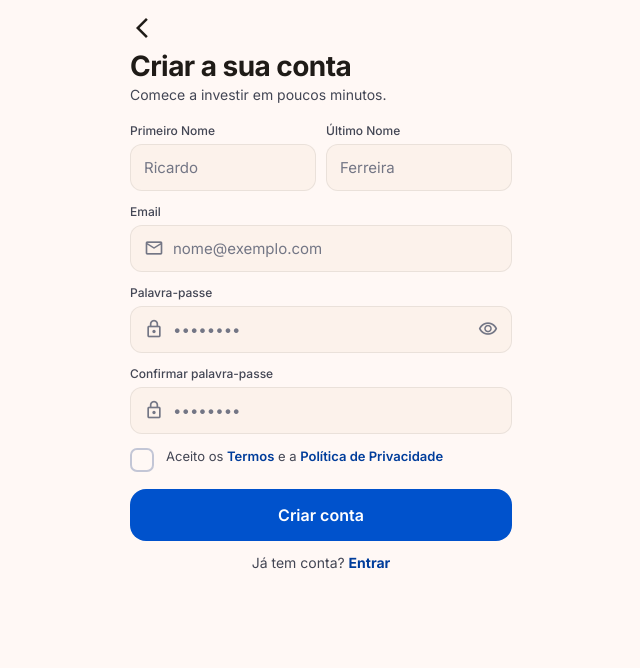
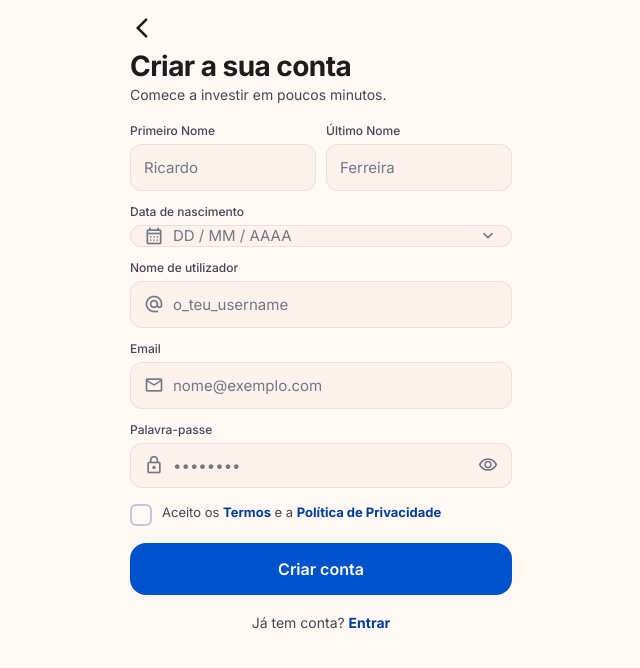
Before and after one commit to luisdicalves/portify-app, a Next.js app: page /auth/register in a window 1280 px wide. Shown: the top 668 px of the page, without its empty margins (319-959 px from the left). Built offline with nearby package versions, Linux system fonts and the light colour scheme.

Commit message:
fix: register page matches prototype

```diff
--- a/app/auth/register/page.tsx
+++ b/app/auth/register/page.tsx
@@ -11,17 +11,17 @@ export default function RegisterPage() {
   const { lang } = useApp();
   const t = useDict(lang);
   const router = useRouter();
-  const [form, setForm] = useState({ firstName: '', lastName: '', email: '', password: '', confirmPassword: '' });
+  const [form, setForm] = useState({ firstName: '', lastName: '', dob: '', username: '', email: '', password: '' });
   const [loading, setLoading] = useState(false);
   const [error, setError] = useState('');
   const [showPw, setShowPw] = useState(false);
   const [terms, setTerms] = useState(false);
+  const [showDob, setShowDob] = useState(false);
 
   const set = (k: string) => (e: React.ChangeEvent<HTMLInputElement>) => setForm(f => ({ ...f, [k]: e.target.value }));
 
   async function handleRegister(e: React.FormEvent) {
     e.preventDefault();
-    if (form.password !== form.confirmPassword) { setError('As palavras-passe não coincidem.'); return; }
     if (!terms) { setError('Aceite os termos para continuar.'); return; }
     setLoading(true);
     setError('');
@@ -30,7 +30,7 @@ export default function RegisterPage() {
       const { error } = await supabase.auth.signUp({
         email: form.email,
         password: form.password,
-        options: { data: { first_name: form.firstName, last_name: form.lastName } },
+        options: { data: { first_name: form.firstName, last_name: form.lastName, username: form.username, dob: form.dob } },
       });
       if (error) throw error;
       router.push('/auth/pin-set');
@@ -41,9 +41,27 @@ export default function RegisterPage() {
     }
   }
 
-  const pwStrength = form.password.length >= 8 ? (form.password.match(/[A-Z]/) && form.password.match(/\d/) ? 'strong' : 'medium') : form.password.length > 0 ? 'weak' : '';
-  const strengthColor = { strong: 'var(--gain)', medium: '#f59e0b', weak: 'var(--loss)', '': 'transparent' }[pwStrength];
-  const strengthW = { strong: '100%', medium: '66%', weak: '33%', '': '0' }[pwStrength];
+  // Password strength — 4 segments
+  const pwLen = form.password.length;
+  const hasUpper = /[A-Z]/.test(form.password);
+  const hasNum = /\d/.test(form.password);
+  const hasSpecial = /[^A-Za-z0-9]/.test(form.password);
+  const strength = pwLen === 0 ? 0 : pwLen < 6 ? 1 : pwLen < 8 ? 2 : (hasUpper && hasNum) ? (hasSpecial ? 4 : 3) : 2;
+  const strengthLabel = ['', 'Fraca', 'Razoável', 'Boa', 'Forte'][strength];
+  const strengthColor = ['', 'var(--loss)', '#f59e0b', '#84cc16', 'var(--gain)'][strength];
+
+  const dobDisplay = form.dob ? new Date(form.dob).toLocaleDateString('pt-PT') : 'DD / MM / AAAA';
+
+  const field = {
+    display: 'flex', alignItems: 'center', gap: 9,
+    background: 'var(--surface-low)', border: '1px solid var(--card-border)',
+    borderRadius: 'var(--radius-md)', padding: '0 13px',
+  } as const;
+
+  const input = {
+    flex: 1, background: 'transparent', border: 'none', outline: 'none',
+    padding: '13px 0', fontSize: 15, color: 'var(--on-surface)', fontFamily: 'inherit',
+  } as const;
 
   return (
     <div className="phone-shell">
@@ -57,66 +75,88 @@ export default function RegisterPage() {
           <div style={{ fontSize: 14, color: 'var(--on-surface-variant)', marginTop: 4 }}>{t.registerSubtitle}</div>
         </div>
 
-        <form onSubmit={handleRegister} style={{ padding: '12px 24px 32px', display: 'flex', flexDirection: 'column', gap: 13 }}>
+        <form onSubmit={handleRegister} style={{ padding: '12px 24px 24px', display: 'flex', flexDirection: 'column', gap: 13 }}>
+
           {/* Name row */}
           <div style={{ display: 'flex', gap: 10 }}>
             <div style={{ flex: 1 }}>
               <div style={{ fontSize: 12, fontWeight: 500, color: 'var(--on-surface-variant)', marginBottom: 6 }}>{t.regFirstName}</div>
               <input placeholder={t.firstNamePh} value={form.firstName} onChange={set('firstName')} required
-                style={{ width: '100%', background: 'var(--surface-low)', border: '1px solid var(--card-border)', borderRadius: 'var(--radius-md)', padding: '13px', fontSize: 15, color: 'var(--on-surface)', outline: 'none' }} />
+                style={{ width: '100%', background: 'var(--surface-low)', border: '1px solid var(--card-border)', borderRadius: 'var(--radius-md)', padding: '13px', fontSize: 15, color: 'var(--on-surface)', outline: 'none', fontFamily: 'inherit' }} />
             </div>
             <div style={{ flex: 1 }}>
               <div style={{ fontSize: 12, fontWeight: 500, color: 'var(--on-surface-variant)', marginBottom: 6 }}>{t.regLastName}</div>
               <input placeholder={t.lastNamePh} value={form.lastName} onChange={set('lastName')} required
-                style={{ width: '100%', background: 'var(--surface-low)', border: '1px solid var(--card-border)', borderRadius: 'var(--radius-md)', padding: '13px', fontSize: 15, color: 'var(--on-surface)', outline: 'none' }} />
+                style={{ width: '100%', background: 'var(--surface-low)', border: '1px solid var(--card-border)', borderRadius: 'var(--radius-md)', padding: '13px', fontSize: 15, color: 'var(--on-surface)', outline: 'none', fontFamily: 'inherit' }} />
+            </div>
+          </div>
+
+          {/* Date of Birth */}
+          <div>
+            <div style={{ fontSize: 12, fontWeight: 500, color: 'var(--on-surface-variant)', marginBottom: 6 }}>Data de nascimento</div>
+            <div style={{ position: 'relative' }}>
+              <div onClick={() => setShowDob(v => !v)} style={{ ...field, cursor: 'pointer' }}>
+                <span className="material-symbols-outlined" style={{ fontSize: 20, color: 'var(--outline)' }}>calendar_month</span>
+                <span style={{ flex: 1, fontSize: 15, color: form.dob ? 'var(--on-surface)' : 'var(--outline)' }}>{dobDisplay}</span>
+                <span className="material-symbols-outlined" style={{ fontSize: 20, color: 'var(--outline)' }}>expand_more</span>
+              </div>
+              {showDob && (
+                <input type="date" value={form.dob} onChange={e => { setForm(f => ({ ...f, dob: e.target.value })); setShowDob(false); }}
+                  style={{ position: 'absolute', top: '110%', left: 0, zIndex: 10, width: '100%', padding: '12px', fontSize: 15, background: 'var(--surface-high)', border: '1px solid var(--card-border)', borderRadius: 'var(--radius-md)', color: 'var(--on-surface)', outline: 'none', fontFamily: 'inherit' }} />
+              )}
+            </div>
+          </div>
+
+          {/* Username */}
+          <div>
+            <div style={{ fontSize: 12, fontWeight: 500, color: 'var(--on-surface-variant)', marginBottom: 6 }}>Nome de utilizador</div>
+            <div style={field}>
+              <span className="material-symbols-outlined" style={{ fontSize: 20, color: 'var(--outline)' }}>alternate_email</span>
+              <input style={input} placeholder="o_teu_username" value={form.username} onChange={set('username')} required autoComplete="username" />
             </div>
           </div>
 
           {/* Email */}
           <div>
             <div style={{ fontSize: 12, fontWeight: 500, color: 'var(--on-surface-variant)', marginBottom: 6 }}>{t.emailLabel}</div>
-            <div className="field-wrap">
+            <div style={field}>
               <span className="material-symbols-outlined" style={{ fontSize: 20, color: 'var(--outline)' }}>mail</span>
-              <input className="field-input" type="email" placeholder={t.emailPh} value={form.email} onChange={set('email')} required autoComplete="email" />
+              <input style={input} type="email" placeholder={t.emailPh} value={form.email} onChange={set('email')} required autoComplete="email" />
             </div>
           </div>
 
           {/* Password */}
           <div>
             <div style={{ fontSize: 12, fontWeight: 500, color: 'var(--on-surface-variant)', marginBottom: 6 }}>{t.passwordLabel}</div>
-            <div className="field-wrap">
+            <div style={field}>
               <span className="material-symbols-outlined" style={{ fontSize: 20, color: 'var(--outline)' }}>lock</span>
-              <input className="field-input" type={showPw ? 'text' : 'password'} placeholder={t.passwordPh} value={form.password} onChange={set('password')} required autoComplete="new-password" />
+              <input style={{ ...input, padding: '12px 0' }} type={showPw ? 'text' : 'password'} placeholder={t.passwordPh} value={form.password} onChange={set('password')} required autoComplete="new-password" />
               <span onClick={() => setShowPw(v => !v)} className="material-symbols-outlined" style={{ fontSize: 20, color: 'var(--outline)', cursor: 'pointer' }}>{showPw ? 'visibility_off' : 'visibility'}</span>
             </div>
             {form.password && (
-              <div style={{ marginTop: 8 }}>
-                <div className="progress-bar"><div className="progress-fill" style={{ width: strengthW, background: strengthColor }} /></div>
+              <div style={{ display: 'flex', alignItems: 'center', gap: 8, marginTop: 8 }}>
+                <div style={{ flex: 1, display: 'flex', gap: 4 }}>
+                  {[1,2,3,4].map(i => (
+                    <span key={i} style={{ flex: 1, height: 4, borderRadius: 'var(--radius-full)', background: i <= strength ? strengthColor : 'var(--surface-highest)', transition: 'background .3s' }} />
+                  ))}
+                </div>
+                <span style={{ fontSize: 11, fontWeight: 600, color: strengthColor }}>{strengthLabel}</span>
               </div>
             )}
           </div>
 
-          {/* Confirm */}
-          <div>
-            <div style={{ fontSize: 12, fontWeight: 500, color: 'var(--on-surface-variant)', marginBottom: 6 }}>{t.confirmPasswordLabel}</div>
-            <div className="field-wrap">
-              <span className="material-symbols-outlined" style={{ fontSize: 20, color: 'var(--outline)' }}>lock</span>
-              <input className="field-input" type="password" placeholder={t.passwordPh} value={form.confirmPassword} onChange={set('confirmPassword')} required autoComplete="new-password" />
-            </div>
-          </div>
-
           {/* Terms */}
-          <div style={{ display: 'flex', alignItems: 'flex-start', gap: 12 }}>
-            <button type="button" onClick={() => setTerms(v => !v)} style={{
-              width: 24, height: 24, flex: 'none', borderRadius: 7,
+          <div onClick={() => setTerms(v => !v)} style={{ display: 'flex', alignItems: 'flex-start', gap: 10, cursor: 'pointer', marginTop: 2 }}>
+            <span style={{
+              width: 22, height: 22, flex: 'none', borderRadius: 6, marginTop: 1,
               background: terms ? 'var(--primary-strong)' : 'transparent',
               border: `2px solid ${terms ? 'var(--primary-strong)' : 'var(--outline-variant)'}`,
-              cursor: 'pointer', display: 'flex', alignItems: 'center', justifyContent: 'center', marginTop: 1,
+              display: 'flex', alignItems: 'center', justifyContent: 'center',
             }}>
-              {terms && <span className="material-symbols-outlined icf" style={{ fontSize: 16, color: '#fff' }}>check</span>}
-            </button>
+              {terms && <span className="material-symbols-outlined icf" style={{ fontSize: 17, color: '#fff' }}>check</span>}
+            </span>
             <span style={{ fontSize: 13, color: 'var(--on-surface-variant)', lineHeight: 1.5 }}>
-              {t.acceptTerms} <span style={{ color: 'var(--primary)', fontWeight: 600 }}>{t.terms}</span> {t.and} <span style={{ color: 'var(--primary)', fontWeight: 600 }}>{t.privacy}</span>
+              {t.acceptTerms} <span style={{ fontWeight: 700, color: 'var(--primary)' }}>{t.terms}</span> {t.and} <span style={{ fontWeight: 700, color: 'var(--primary)' }}>{t.privacy}</span>
             </span>
           </div>
 
@@ -126,12 +166,11 @@ export default function RegisterPage() {
             </div>
           )}
 
-          <button className="btn-primary" type="submit" disabled={loading} style={{ marginTop: 4 }}>
-            {loading ? <span className="material-symbols-outlined" style={{ fontSize: 20 }}>progress_activity</span> : null}
-            {t.createAccount}
+          <button className="btn-primary" type="submit" disabled={loading} style={{ marginTop: 4, opacity: loading ? 0.7 : 1 }}>
+            {loading ? '...' : t.createAccount}
           </button>
 
-          <div style={{ textAlign: 'center', fontSize: 14, color: 'var(--on-surface-variant)' }}>
+          <div style={{ textAlign: 'center', fontSize: 14, color: 'var(--on-surface-variant)', paddingTop: 6 }}>
             {t.haveAccount}{' '}
             <Link href="/auth/login" style={{ fontWeight: 700, color: 'var(--primary)' }}>{t.signIn}</Link>
           </div>
```
